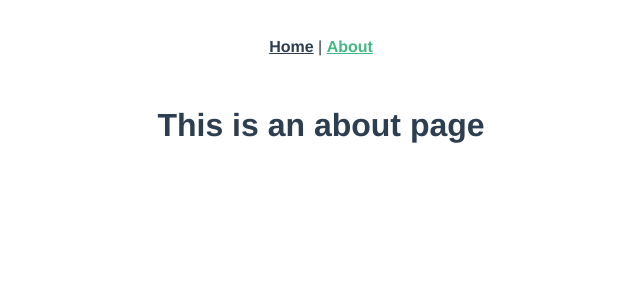
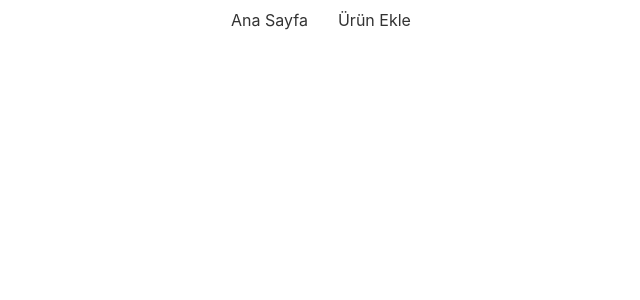
Before and after one commit to FKonyali/wms, a Vue app: page /about in a window 1280 px wide. Shown: the top 300 px of the page, without its empty margins (319-959 px from the left). Built offline with nearby package versions, Linux system fonts and the light colour scheme.

Commit message:
project initialized and header component added

```diff
--- a/src/App.vue
+++ b/src/App.vue
@@ -1,32 +1,31 @@
 <template>
-  <div id="app">
-    <div id="nav">
-      <router-link to="/">Home</router-link> |
-      <router-link to="/about">About</router-link>
-    </div>
-    <router-view />
-  </div>
+	<div id="app">
+		<Header />
+		<router-view />
+	</div>
 </template>
 
-<style lang="scss">
-#app {
-  font-family: Avenir, Helvetica, Arial, sans-serif;
-  -webkit-font-smoothing: antialiased;
-  -moz-osx-font-smoothing: grayscale;
-  text-align: center;
-  color: #2c3e50;
+<script>
+import Header from "@/components/Header.vue"
+
+export default {
+	name: 'App',
+	components: {
+		Header
+	}
 }
+</script>
 
-#nav {
-  padding: 30px;
 
-  a {
-    font-weight: bold;
-    color: #2c3e50;
+<style lang="sass">
+	*
+		margin: 0
+		padding: 0
+		box-sizing: border-box
+		text-decoration: none
+		list-style: none
 
-    &.router-link-exact-active {
-      color: #42b983;
-    }
-  }
-}
+	body
+		font-family: -apple-system,BlinkMacSystemFont,"Segoe UI","Roboto","Oxygen","Ubuntu","Cantarell","Fira Sans","Droid Sans","Helvetica Neue",sans-serif
+		color: #333
 </style>
--- /dev/null
+++ b/src/components/Header.vue
@@ -0,0 +1,37 @@
+<template>
+    <header class="header">
+        <ul class="header__links">
+            <li>
+                <router-link to="/" title="Ana Sayfa" class="header__link">
+                    Ana Sayfa
+                </router-link>
+            </li>
+            <li>
+                <router-link to="/add-product" title="Ürün Ekle" class="header__link">
+                    Ürün Ekle
+                </router-link>
+            </li>
+        </ul>
+    </header>
+</template>
+
+<script>
+export default {
+    name: 'Header'
+}
+</script>
+
+<style lang="sass" scoped>
+    .header
+        font-size: 16px
+
+        &__links
+            display: flex
+            align-items: center
+            justify-content: center
+
+        &__link
+            display: block
+            padding: 10px 15px
+            color: #333
+</style>
--- a/src/router/index.js
+++ b/src/router/index.js
@@ -10,21 +10,17 @@
         name: "Home",
         component: Home,
     },
-  {
-    path: "/about",
-    name: "About",
-    // route level code-splitting
-    // this generates a separate chunk (about.[hash].js) for this route
-    // which is lazy-loaded when the route is visited.
-    component: () =>
-      import(/* webpackChunkName: "about" */ "../views/About.vue"),
-  },
+    // {
+    //     path: "/about",
+    //     name: "About",
+    //     component: () => import(/* webpackChunkName: "about" */ "../views/About.vue")
+    // }
 ];
 
 const router = new VueRouter({
     mode: "history",
     base: process.env.BASE_URL,
-  routes,
+    routes
 });
 
 export default router;
--- a/src/views/About.vue
+++ /dev/null
@@ -1,5 +0,0 @@
-<template>
-  <div class="about">
-    <h1>This is an about page</h1>
-  </div>
-</template>
--- a/src/views/Home.vue
+++ b/src/views/Home.vue
@@ -1,18 +1,16 @@
 <template>
-  <div class="home">
-    <img alt="Vue logo" src="../assets/logo.png" />
-    <HelloWorld msg="Welcome to Your Vue.js App" />
-  </div>
+    <div class="home">
+        Home
+    </div>
 </template>
 
 <script>
-// @ is an alias to /src
-import HelloWorld from "@/components/HelloWorld.vue";
+// import HelloWorld from "@/components/HelloWorld.vue";
 
 export default {
-  name: "Home",
-  components: {
-    HelloWorld,
-  },
+    name: "Home",
+    // components: {
+    //     HelloWorld
+    // }
 };
 </script>
```
Also changed, not shown: 1 other file (tests, documents, lock files or other folders). Lines whose indentation alone changed are shown as unchanged.
